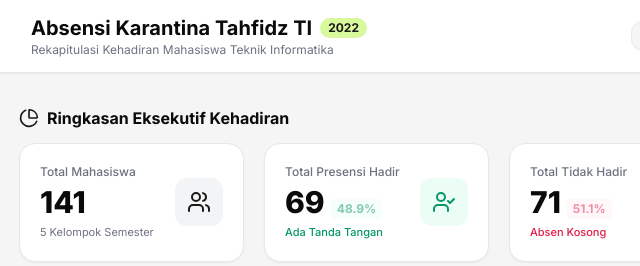
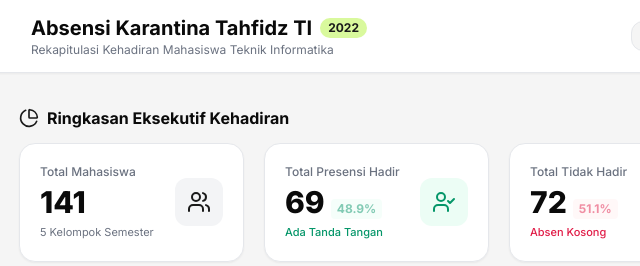
Before and after one commit to ahnfsdqi/Dashboard_Data_Tahfidz, a plain HTML site: page index.html in a window 1280 px wide. Shown: the top 266 px of the page, 269-909 px from the left. Drawn offline with nearby package versions, Linux system fonts and the light colour scheme.

Commit message:
Update index.html

```diff
--- a/index.html
+++ b/index.html
@@ -204,7 +204,7 @@
                         <div>
                             <p class="text-[11px] sm:text-xs font-medium text-brand-textMuted">Total Tidak Hadir</p>
                             <div class="flex items-baseline space-x-1.5 mt-1">
-                                <h3 class="text-2xl sm:text-3xl font-extrabold text-brand-textPrimary count-up" data-target="71">0</h3>
+                                <h3 class="text-2xl sm:text-3xl font-extrabold text-brand-textPrimary count-up" data-target="72">0</h3>
                                 <span class="text-[10px] sm:text-xs font-bold text-rose-600 bg-rose-50 px-1.5 py-0.5 rounded animate-pulse">51.1%</span>
                             </div>
                             <p class="text-[10px] sm:text-[11px] text-rose-600 font-medium mt-1">Absen Kosong</p>
```
